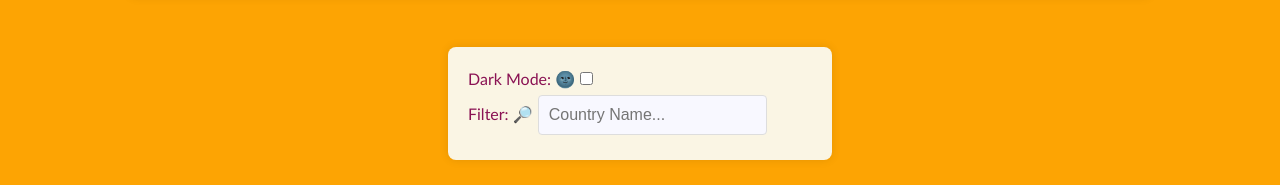
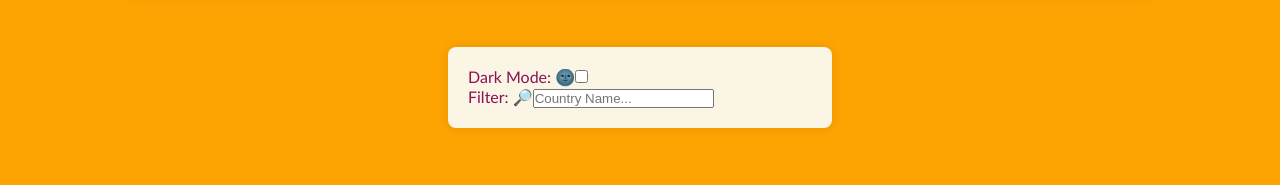
Before and after one commit to sctowers/country_bucket_list_lab, a React (Create React App) app: page / in a window 1280 px wide. Shown: the part 239-424 px from the top of the page. Built offline with nearby package versions, Linux system fonts and the light colour scheme; no server answers.

Commit message:
change the order of appending a removed country to the countries list

```diff
--- a/src/containers/CountryContainer.js
+++ b/src/containers/CountryContainer.js
@@ -38,7 +38,7 @@ const CountryContainer = () => {
         setVisitedCountries((previousVisited) =>
         previousVisited.filter((country) => country !== countryToRemove)
         );
-        setCountries((previousVisited) => [...previousVisited, countryToRemove]);
+        setCountries((previousVisited) => [countryToRemove, ...previousVisited]);
     };
 
     // function to handle the filter
--- a/src/styles.css
+++ b/src/styles.css
@@ -45,16 +45,6 @@ button {
     border-radius: 4px;
     font-size: 16px;
 
-}
-
-input {
-    background-color: ghostwhite;
-    color: #8a1253;
-    padding: 10px;
-    margin: 5px;
-    border: 1px solid #ddd;
-    border-radius: 4px;
-    font-size: 16px;
 }
 
 .flexContainer {
```
